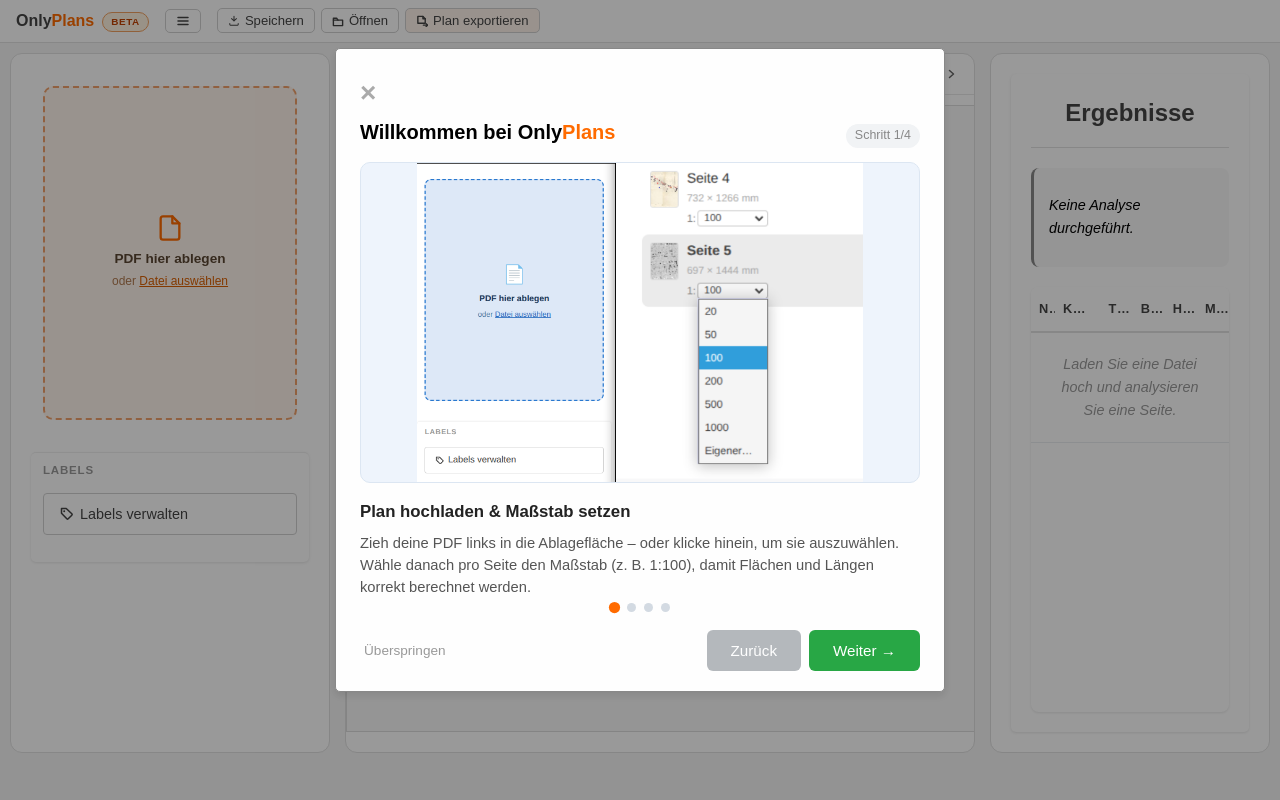
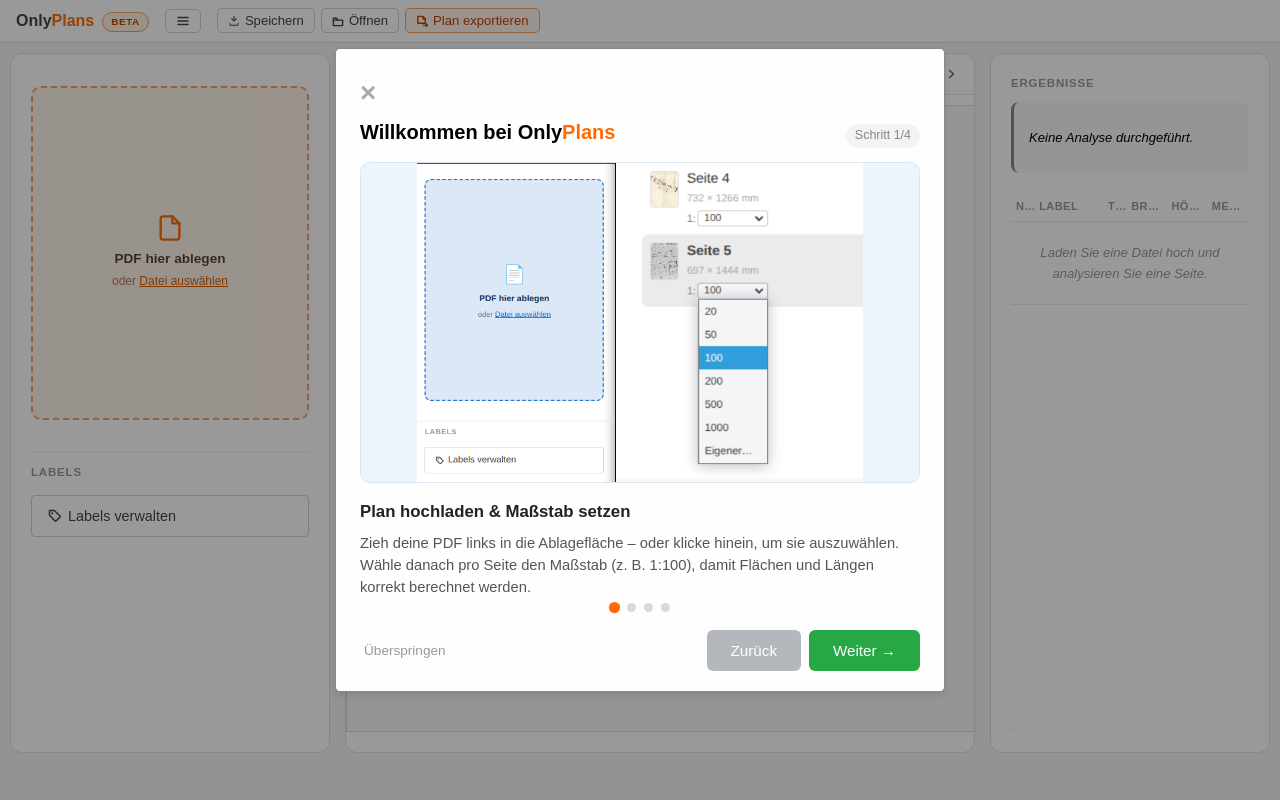
Before and after one commit to reziprok22/Planvision, a Django app: page /app/ in a window 1280 px wide. Run offline with Django 5.2, Linux system fonts and the light colour scheme; some libraries are stand-ins or nearby versions.

Commit message:
UI-Feinschliff: Ergebnisliste, linke Spalte und Export-Button
Ergebnisliste (rechte Spalte):
- Titel "Ergebnisse" dezent wie der LABELS-Titel (klein, grau, links)
- Spalte "Klasse" -> "Label", etwas schmaler
- Spaltenbreiten neu verteilt (Icon-Spalte "Typ" verkleinert, Label breiter),
  Padding reduziert, Schrift 0.82rem, Zeilen kompakter
- Spaltentitel im Stil der Label-Tabelle (klein, grau)
- Legende gleich groß wie die Tabelle
- Kursiv-Markierung selbst gezeichneter Zeilen entfernt

Verschachtelung aufgelöst:
- Rechte Ergebnis-Sektion und linkes Label-Feld nutzen die Spalte direkt
  (kein doppelter Hintergrund/Schatten/Padding -> keine feine Rahmenlinie)

Linke Spalte:
- Drop-Zone, Datei-Leiste, Seiten-Liste und Labels bündig ausgerichtet
- "+ Neu"-Button vergrößert

Header:
- "Plan exportieren" mit warmer Farbe hervorgehoben (war unscheinbar)

```diff
--- a/static/css/styles.css
+++ b/static/css/styles.css
@@ -48,6 +48,19 @@ header h1 {
 .header-action-btn:hover {
     background: #f0f0f0;
     border-color: #aaa;
+}
+
+/* "Plan exportieren" hervorheben: warme Farben des BETA-Badges, aber gleiche
+   eckige Form/Größe wie die übrigen Header-Buttons (Speichern/Öffnen). */
+#exportAnnotatedPdfBtn {
+    color: #c04000;
+    background: #fff3e0;
+    border-color: #f0a060;
+}
+
+#exportAnnotatedPdfBtn:hover {
+    background: #ffe7c8;
+    border-color: #e0883f;
 }
 
 /* Header "3-Strich"-Menü (Anleitung & Bug melden) */
@@ -301,16 +314,25 @@ button:hover {
     display: flex;
     flex-direction: column;
     overflow: hidden;
+    /* Keine eigene Karte: die .right-column ist bereits eine weiße, gepolsterte
+       Box. Hintergrund/Padding/Schatten hier zurücksetzen, damit Legende und
+       Tabelle den Platz direkt nutzen (kein doppelt verschachteltes Feld). */
+    background: transparent;
+    padding: 0;
+    box-shadow: none;
+    border-radius: 0;
 }
 
 .results-table-section h2 {
-    margin: 0 0 20px 0;
-    color: #444;
-    font-size: 1.5rem;
-    font-weight: 600;
-    text-align: center;
-    padding-bottom: 15px;
-    border-bottom: 1px solid #e0e0e0;
+    /* Gleicher dezenter Stil wie der "LABELS"-Titel in der linken Spalte
+       (.project-title): klein, grau, Großbuchstaben. */
+    margin: 0 0 10px 0;
+    color: #999;
+    font-size: 0.72em;
+    font-weight: 700;
+    text-transform: uppercase;
+    letter-spacing: 0.8px;
+    text-align: left;
 }
 
 .results-table-section .summary {
@@ -318,7 +340,7 @@ button:hover {
     padding: 12px 15px;
     background: #f8f8f8;
     border-radius: 8px;
-    font-size: 0.9rem;
+    font-size: 0.82rem;  /* gleich groß wie die Tabelle */
     border-left: 3px solid #888;
 }
 
@@ -369,7 +391,7 @@ button:hover {
     width: 100%;
     table-layout: fixed;
     border-collapse: collapse;
-    font-size: 0.9rem;
+    font-size: 0.82rem;
     background: white;
 }
 
@@ -378,14 +400,14 @@ button:hover {
     position: sticky;
     top: 0;
     background: #ffffff;
-    color: #444;
-    border-bottom: 2px solid #e0e0e0;
+    color: #999;
+    border-bottom: 1px solid #e8e8e8;
     z-index: 1;
 }
 
 .results-table-section th,
 .results-table-section td {
-    padding: 12px 8px;
+    padding: 5px 5px;
     text-align: left;
     border-bottom: 1px solid #e9ecef;
     /* Verhindert, dass langer Text die fixen Spalten sprengt und (v.a. in Safari)
@@ -399,17 +421,17 @@ button:hover {
    Hack getrennte display:table-Kontexte – ohne feste Breiten berechnet Safari sie
    unterschiedlich → Versatz/Überlappung. Prozente halten beide konsistent. */
 .results-table-section th:nth-child(1),
-.results-table-section td:nth-child(1) { width: 10%; }  /* Nr. */
+.results-table-section td:nth-child(1) { width: 8%; }   /* Nr. */
 .results-table-section th:nth-child(2),
-.results-table-section td:nth-child(2) { width: 26%; }  /* Klasse */
+.results-table-section td:nth-child(2) { width: 32%; }  /* Label (Name) */
 .results-table-section th:nth-child(3),
-.results-table-section td:nth-child(3) { width: 16%; }  /* Typ */
+.results-table-section td:nth-child(3) { width: 8%; }   /* Typ (nur Icon → wenig Platz nötig) */
 .results-table-section th:nth-child(4),
-.results-table-section td:nth-child(4) { width: 16%; }  /* Breite */
+.results-table-section td:nth-child(4) { width: 17%; }  /* Breite */
 .results-table-section th:nth-child(5),
-.results-table-section td:nth-child(5) { width: 16%; }  /* Höhe */
+.results-table-section td:nth-child(5) { width: 17%; }  /* Höhe */
 .results-table-section th:nth-child(6),
-.results-table-section td:nth-child(6) { width: 16%; }  /* Messwert */
+.results-table-section td:nth-child(6) { width: 18%; }  /* Messwert */
 
 /* Platzhalter-/Leerzeilen (colspan) dürfen umbrechen und volle Breite nutzen –
    nicht von den festen Spaltenbreiten/Ellipsis oben abgeschnitten werden. */
@@ -420,10 +442,11 @@ button:hover {
 }
 
 .results-table-section th {
+    /* Gleicher Header-Stil wie die Label-Tabelle (#labelTable th): klein, grau. */
     font-weight: 600;
     text-transform: uppercase;
-    font-size: 0.8rem;
-    letter-spacing: 0.5px;
+    font-size: 11px;
+    letter-spacing: 0.04em;
 }
 
 .results-table-section tbody tr:hover {
@@ -647,10 +670,11 @@ button:hover {
 
 /* CSS für Projektbereich */
 .project-section {
-    background: white;
+    /* Keine eigene Karte: die .left-column ist bereits eine weiße, gepolsterte
+       Box. Hintergrund/Schatten/Radius erzeugten sonst eine feine Rahmenlinie
+       rund um das Label-Feld (gleiche Verschachtelung wie zuvor rechts). */
+    background: transparent;
     padding: 20px;
-    border-radius: 5px;
-    box-shadow: 0 1px 3px rgba(0,0,0,0.1);
     margin-top: 20px;
 }
 
@@ -1004,7 +1028,6 @@ input[type="color"].inline-edit {
 
 .label-quick-item.active {
     background: #ebebeb;
-    border-color: #999;
     color: #444;
     font-weight: 600;
 }
--- a/static/js/main.js
+++ b/static/js/main.js
@@ -833,7 +833,7 @@ function updateResultsTable() {
   if (headRow) {
     headRow.innerHTML = `
       <th>Nr.</th>
-      <th>Klasse</th>
+      <th>Label</th>
       <th>Typ</th>
       <th>Breite</th>
       <th>Höhe</th>
@@ -896,9 +896,9 @@ function updateResultsTable() {
       <td>${measurement}</td>
     `;
 
-    // Add visual indicator for user-created annotations
+    // Tooltip-Hinweis für selbst gezeichnete Annotationen (ohne kursive Schrift –
+    // die optische Hervorhebung in der Tabelle ist nicht mehr erwünscht).
     if (annotation.userCreated) {
-      row.style.fontStyle = 'italic';
       row.title = 'Benutzer-erstellt';
     }
 
--- a/templates/app.html
+++ b/templates/app.html
@@ -28,7 +28,7 @@
             cursor: pointer;
             transition: border-color 0.2s, background 0.2s;
             background: #fff4ec;
-            margin: 12px;
+            margin: 12px 0;
             flex-shrink: 0;
         }
         .left-drop-zone:hover,
@@ -71,7 +71,7 @@
             display: flex;
             align-items: center;
             gap: 8px;
-            margin: 0 12px 8px 12px;
+            margin: 0 0 8px 0;
             flex-shrink: 0;
         }
         .file-info-bar .file-icon { font-size: 1.1em; flex-shrink: 0; }
@@ -87,10 +87,10 @@
             margin-left: auto;
             background: none;
             border: 1px solid #bbb;
-            border-radius: 4px;
+            border-radius: 5px;
             cursor: pointer;
-            padding: 2px 7px;
-            font-size: 0.8em;
+            padding: 5px 12px;
+            font-size: 0.95em;
             color: #555;
             flex-shrink: 0;
             white-space: nowrap;
@@ -101,7 +101,7 @@
         .page-list-section {
             flex: 1;
             overflow-y: auto;
-            padding: 0 8px 8px 8px;
+            padding: 0 0 8px 0;
             min-height: 0; /* important for flex overflow */
         }
         .page-list-header {
@@ -110,7 +110,7 @@
             color: #999;
             text-transform: uppercase;
             letter-spacing: 0.8px;
-            padding: 8px 6px 6px 6px;
+            padding: 8px 0 6px 0;
             display: flex;
             align-items: center;
             justify-content: space-between;
@@ -509,7 +509,7 @@
             </div>
 
             <!-- Label Management -->
-            <div class="project-section" style="border-top: 1px solid #eee; padding: 8px 12px 12px 12px;">
+            <div class="project-section" style="border-top: 1px solid #eee; padding: 10px 0 0 0;">
                 <h2 class="project-title" style="font-size:0.72em; color:#999; text-transform:uppercase; letter-spacing:0.8px; margin:0 0 6px 0; font-weight:700; display:flex; align-items:center;">
                     Labels
                     <span id="labelToolIndicator" style="display:inline-flex; align-items:center; gap:4px; margin-left:auto; color:#777;"></span>
@@ -677,7 +677,7 @@
                     <thead>
                         <tr>
                             <th>Nr.</th>
-                            <th>Klasse</th>
+                            <th>Label</th>
                             <th>Typ</th>
                             <th>Breite</th>
                             <th>Höhe</th>
```
Also changed, not shown: dist/js/main.js.
